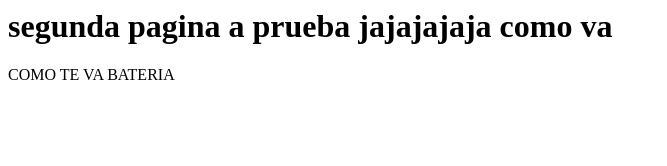
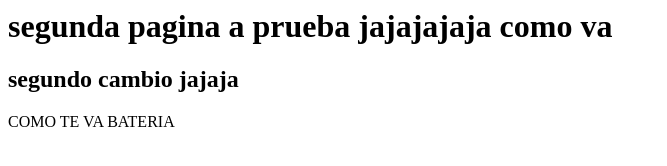
Before and after one commit to jhon220190/proyecto-4, a plain HTML site: page index.html in a window 1280 px wide. Shown: the whole page, without its empty margins (0-667 px from the left). Drawn offline with Linux system fonts and the light colour scheme.

Commit message:
segunda modificacion

```diff
--- a/index.html
+++ b/index.html
@@ -5,7 +5,7 @@
 		<h1>
 segunda pagina  a prueba jajajajaja como va
 		</h1>
-
+        <h2>segundo cambio jajaja</h2>
 		<footer>COMO TE VA BATERIA</footer>
 	</body>
 
```
